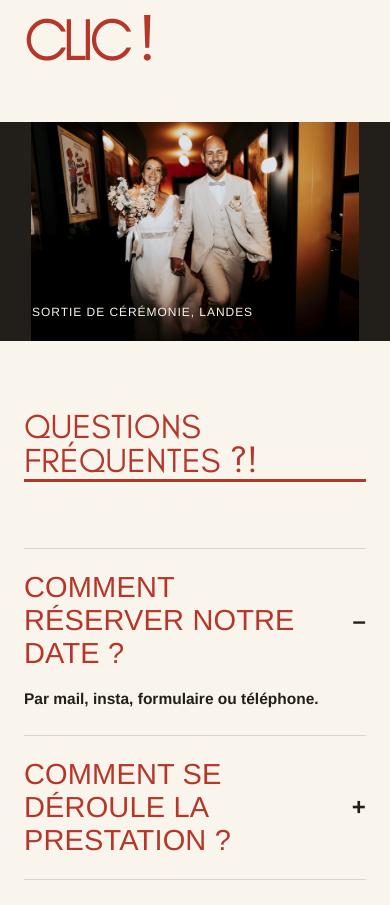
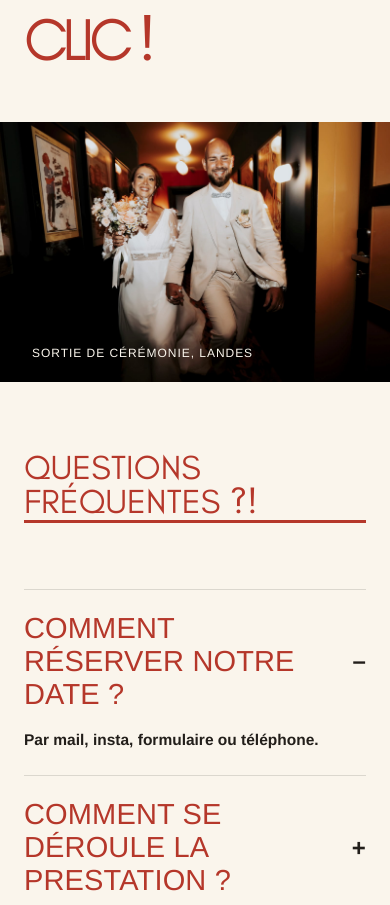
Before and after one commit to saslandeco-cmyk/tioto-photographe, a Next.js app: page / in a window 390 px wide. Shown: the part 3710-4615 px from the top of the page. Built offline with nearby package versions, Linux system fonts and the light colour scheme.

Commit message:
Switch PhotoBanner photo to object-fit: cover with a matching aspect-ratio
Set the section's aspect-ratio to the source image's own ratio
(1600/1067) so cover no longer crops anything - the photo displays
fully on both desktop and mobile.

```diff
--- a/app/components/PhotoBanner.module.css
+++ b/app/components/PhotoBanner.module.css
@@ -1,13 +1,13 @@
 .section {
   position: relative;
   width: 100%;
-  aspect-ratio: 16 / 9;
+  aspect-ratio: 1600 / 1067;
   overflow: hidden;
   background: var(--ink);
 }
 
 .photo {
-  object-fit: contain;
+  object-fit: cover;
   object-position: 50% 50%;
 }
 
```
